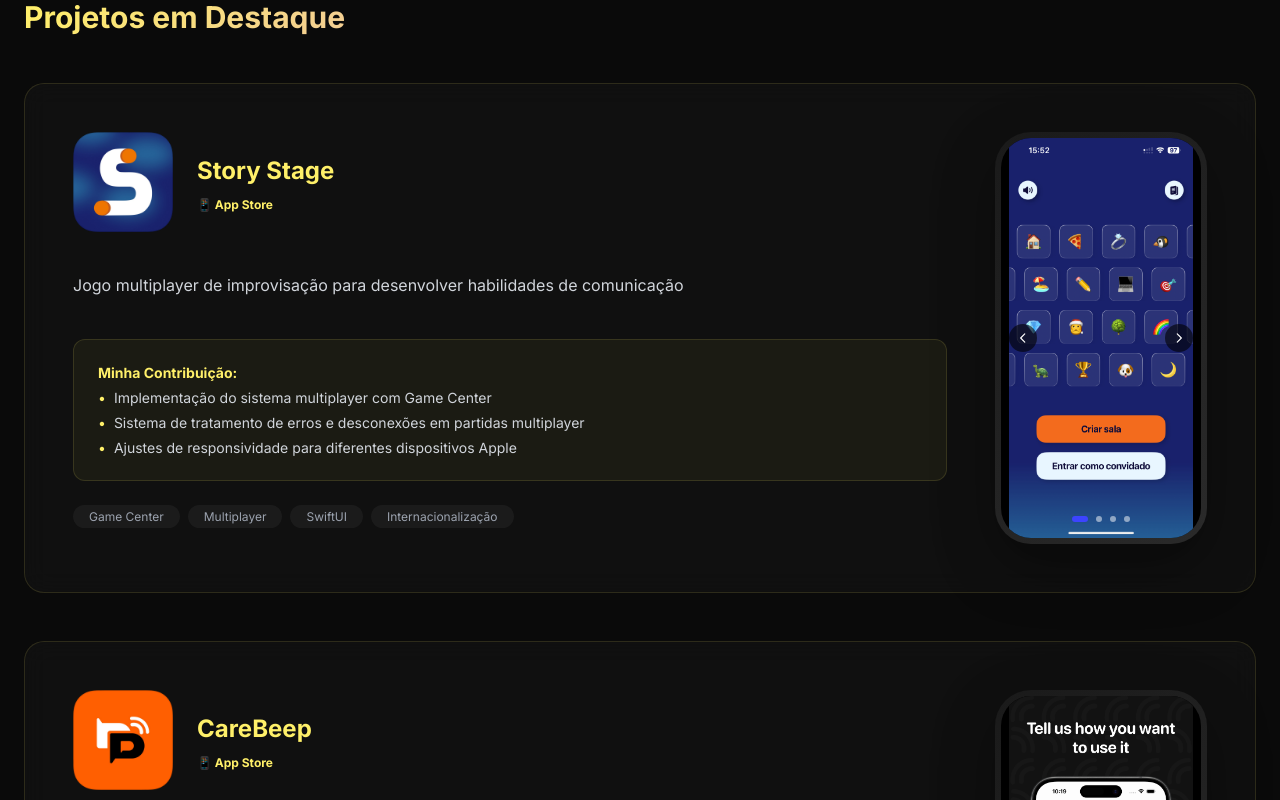
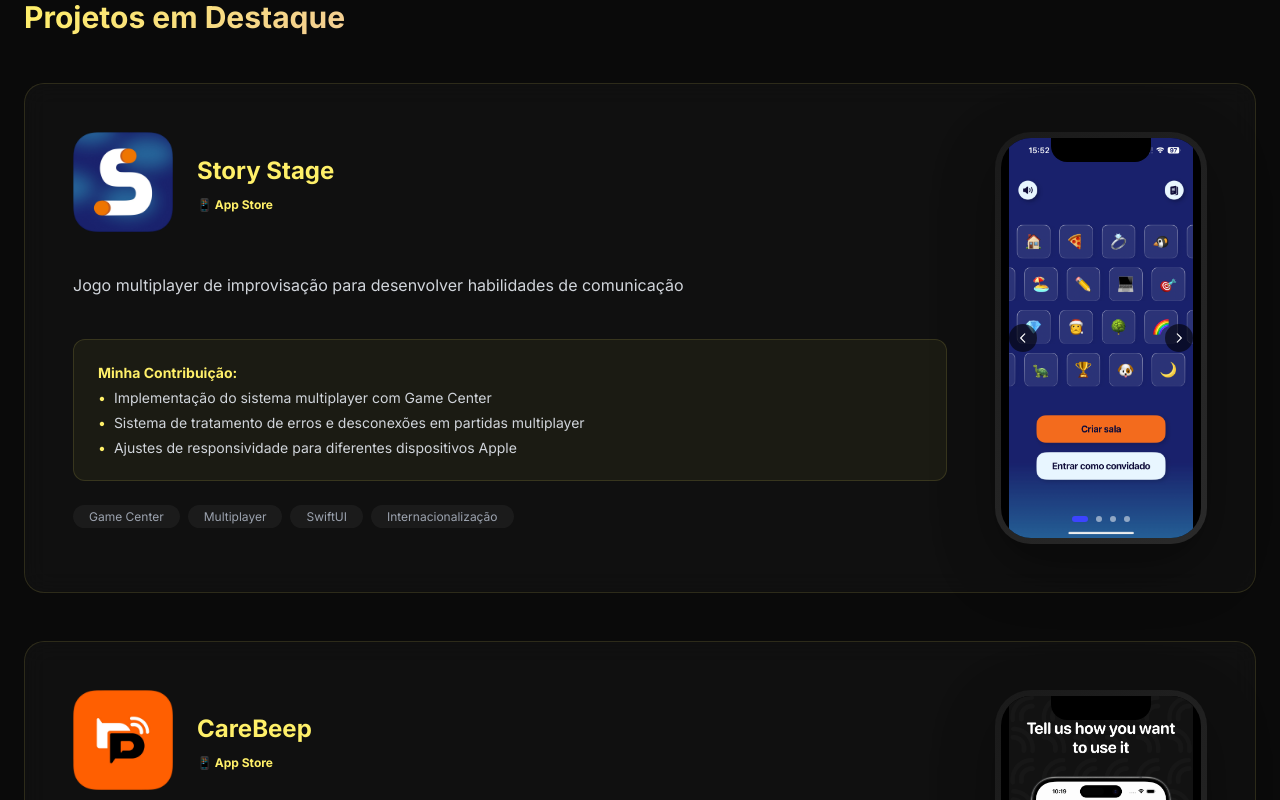
Before and after one commit to juliana039/Portfolio, a Next.js app: page / in a window 1280 px wide. Shown: the part 4120-4920 px from the top of the page. Built offline with nearby package versions, Linux system fonts and the light colour scheme.

Commit message:
fix: erro de tamanho do carrossel

```diff
--- a/src/components/ProjectsGrid.tsx
+++ b/src/components/ProjectsGrid.tsx
@@ -190,7 +190,7 @@
               boxShadow: '0 20px 60px rgba(0,0,0,0.4)'
             }}>
               {/* Notch */}
-              {carouselDimensions.height > 300 && (
+              {parseInt(carouselDimensions.height) > 300 && (
                 <div style={{
                   position: 'absolute',
                   top: '6px', // ajustado
```
